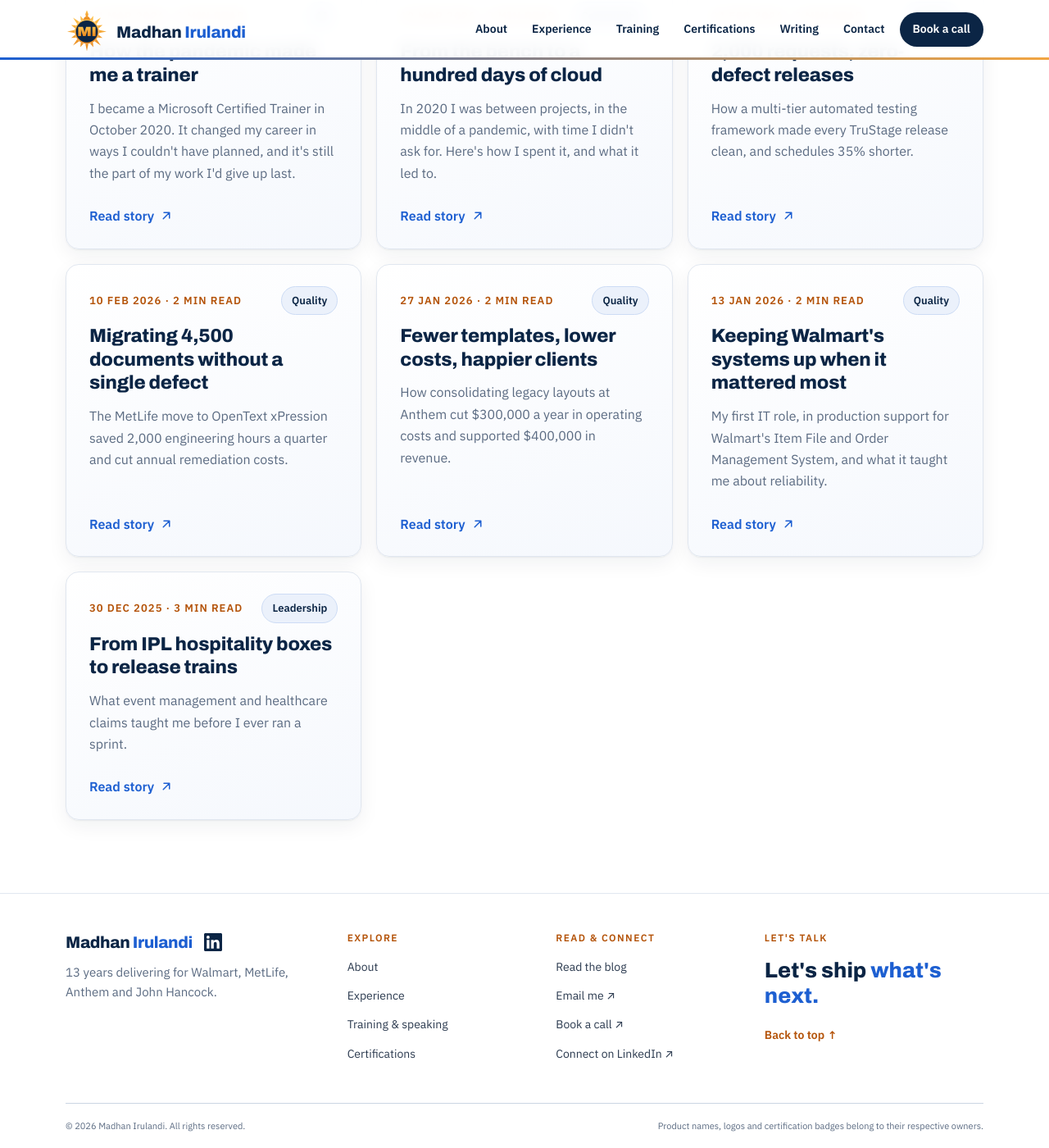
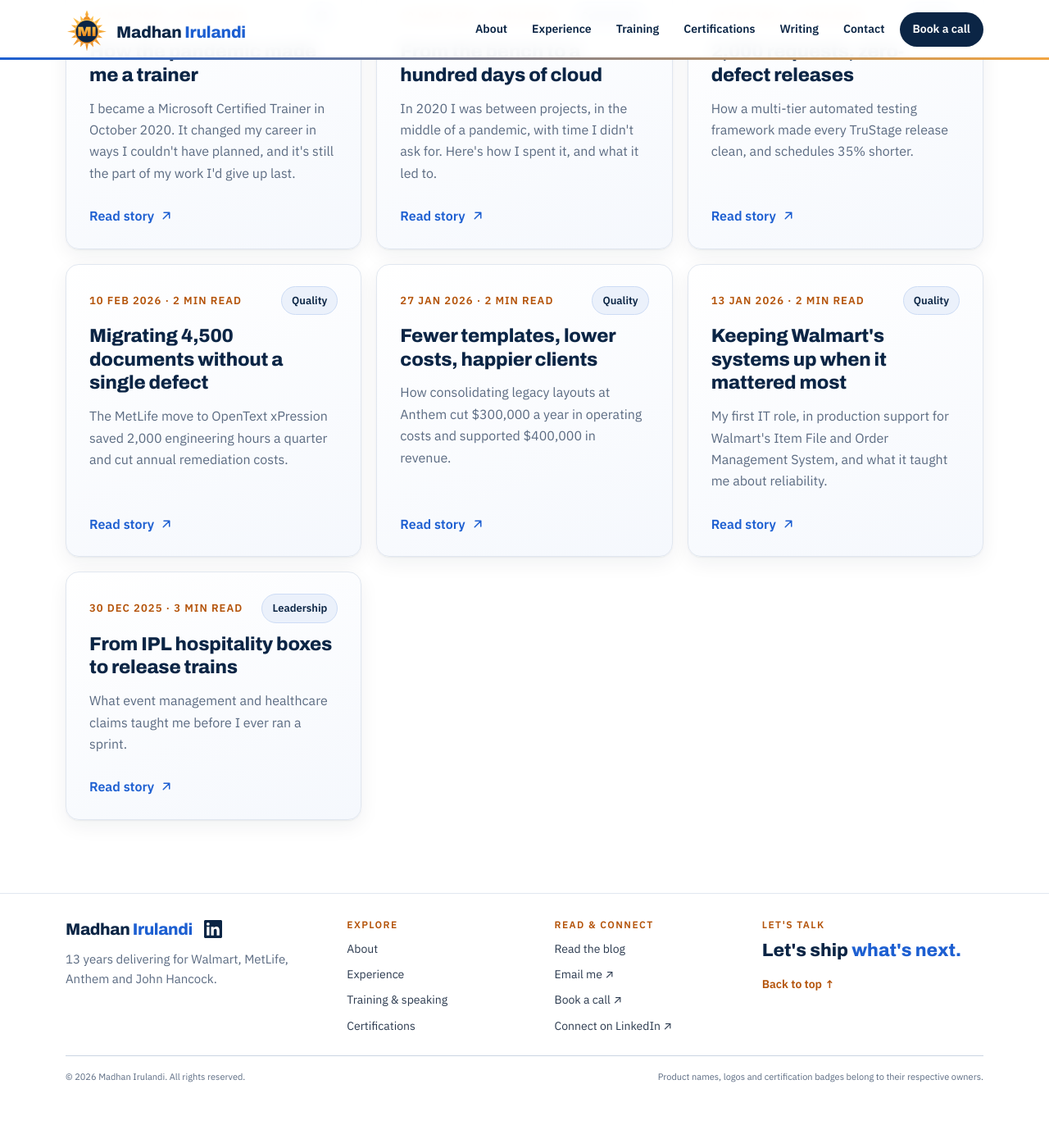
Before and after one commit to Madhan-I/Madhan-I.github.io, a Jekyll site: the page built from blog/index.html, in a window 1280 px wide and 1400 px high, scrolled down 2660 px. Shown: the whole window at 82% size. Built offline with Jekyll 4.4.1, drawn with Linux system fonts in a browser that asks for light colours; after the commit the page ends 4000 px from its top, so only the background shows below that.

Commit message:
Footer: tighter padding, link spacing and divider gap; tagline on one line.
Co-Authored-By: Claude Opus 5.5 <noreply@anthropic.com>
Claude-Session: https://claude.ai/code/session_01MFRrTt7LBDdX57m85KHNGp

```diff
--- a/assets/css/style.css
+++ b/assets/css/style.css
@@ -1149,3 +1149,11 @@ footer .f-col a { font-size: 14px !important; }
 #contact h2 .ct1 { color: inherit !important; }
 @media (min-width: 900px) { #contact h2 .ct1 { white-space: nowrap; } #contact h2 .ct1 + span { display: block; } }
 @media (min-width: 1300px) { .email-card .v { position: relative; top: 1px; } }
+
+/* Footer: tighter */
+footer .wrap.f-grid { padding-block: 32px 0 !important; gap: 28px !important; }
+.f-col { gap: 8px !important; }
+.f-col b { margin-bottom: 4px !important; }
+footer .f-col p { margin: 0; }
+footer .f-big { font-size: 22px !important; line-height: 1.2 !important; }
+footer .wrap.f-grid { row-gap: 24px !important; } footer .f-bottom { margin-top: 0 !important; padding-top: 16px !important; }
```
